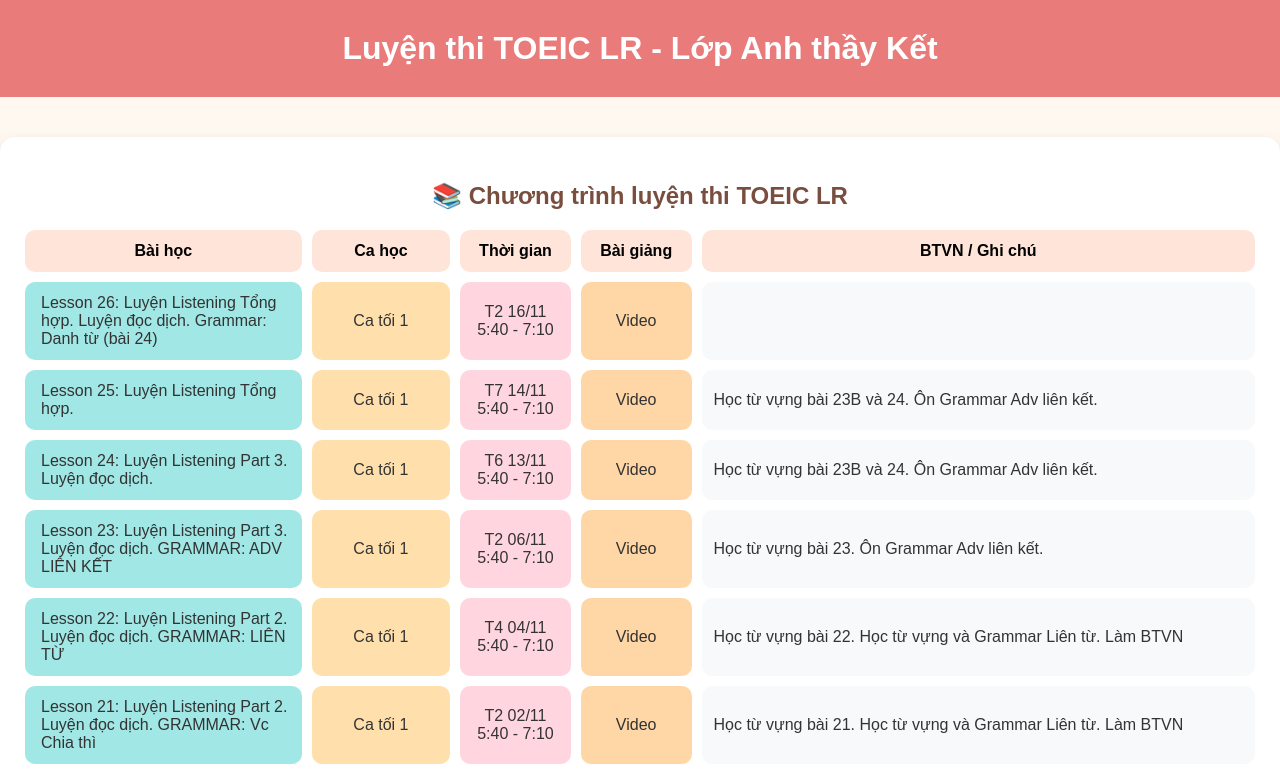
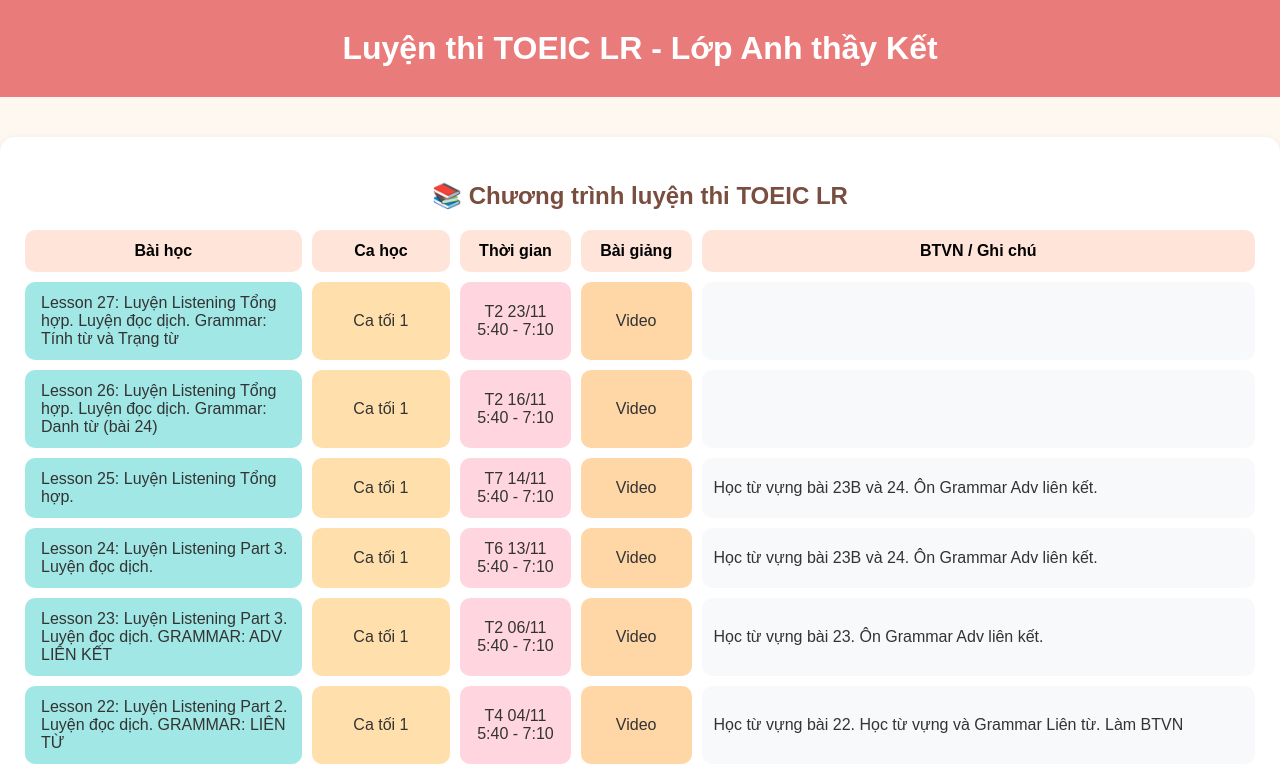
Before and after one commit to ketng91/khoatoeicLR, a plain HTML site: page index.html in a window 1280 px wide. Shown: the top 771 px of the page. Drawn offline with Linux system fonts and the light colour scheme.

Commit message:
Add files via upload

```diff
--- a/index.html
+++ b/index.html
@@ -403,6 +403,16 @@ const lessons = [
     note:""
 },
 
+{
+    lesson:"Lesson 27: Luyện Listening Tổng hợp. Luyện đọc dịch. Grammar: Tính từ và Trạng từ",
+    lessonLink:"",
+    session:"Ca tối 1",
+    time:"T2 23/11<br>5:40 - 7:10",
+    video:"",
+    homework:"",
+    note:""
+},
+
 
 
 
```
